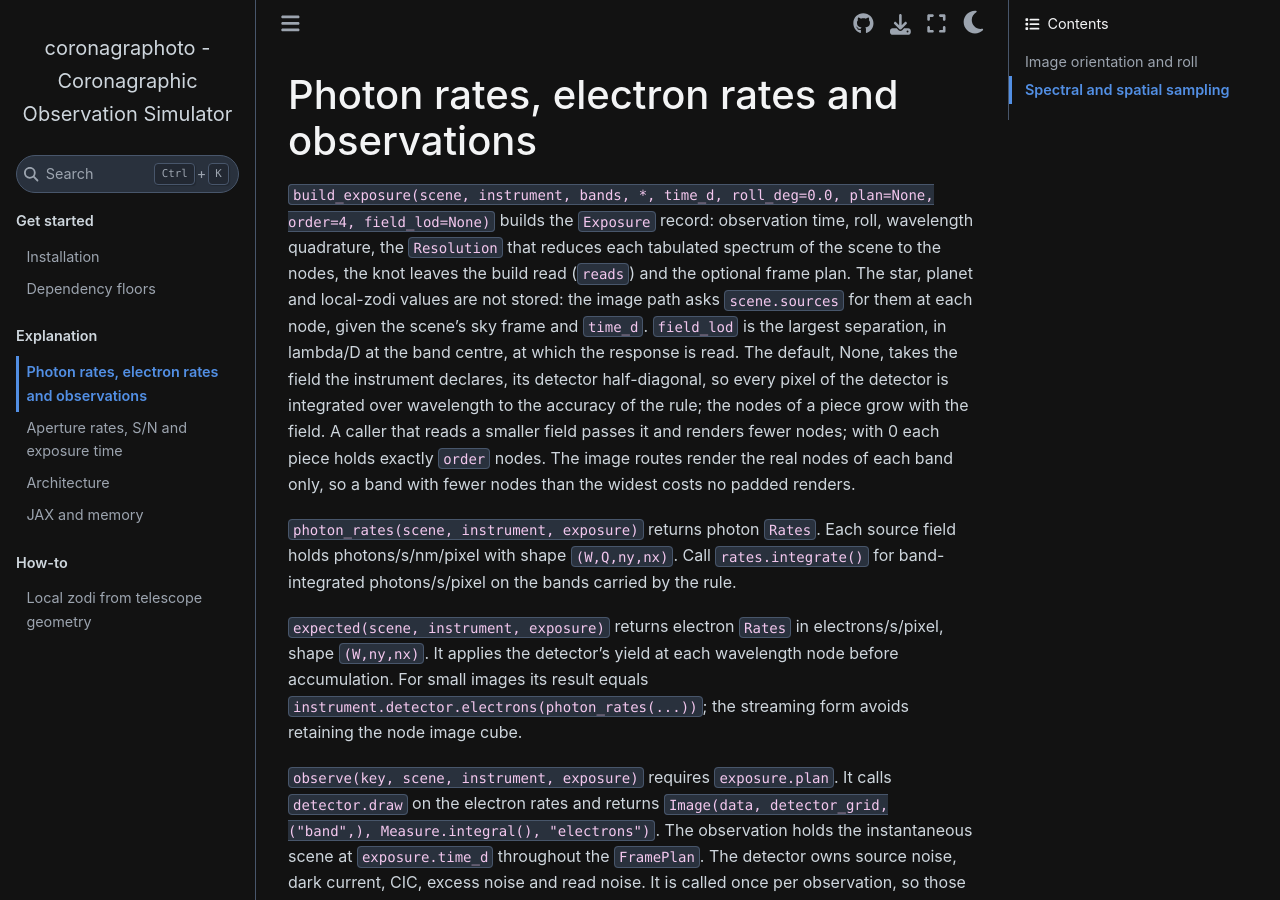
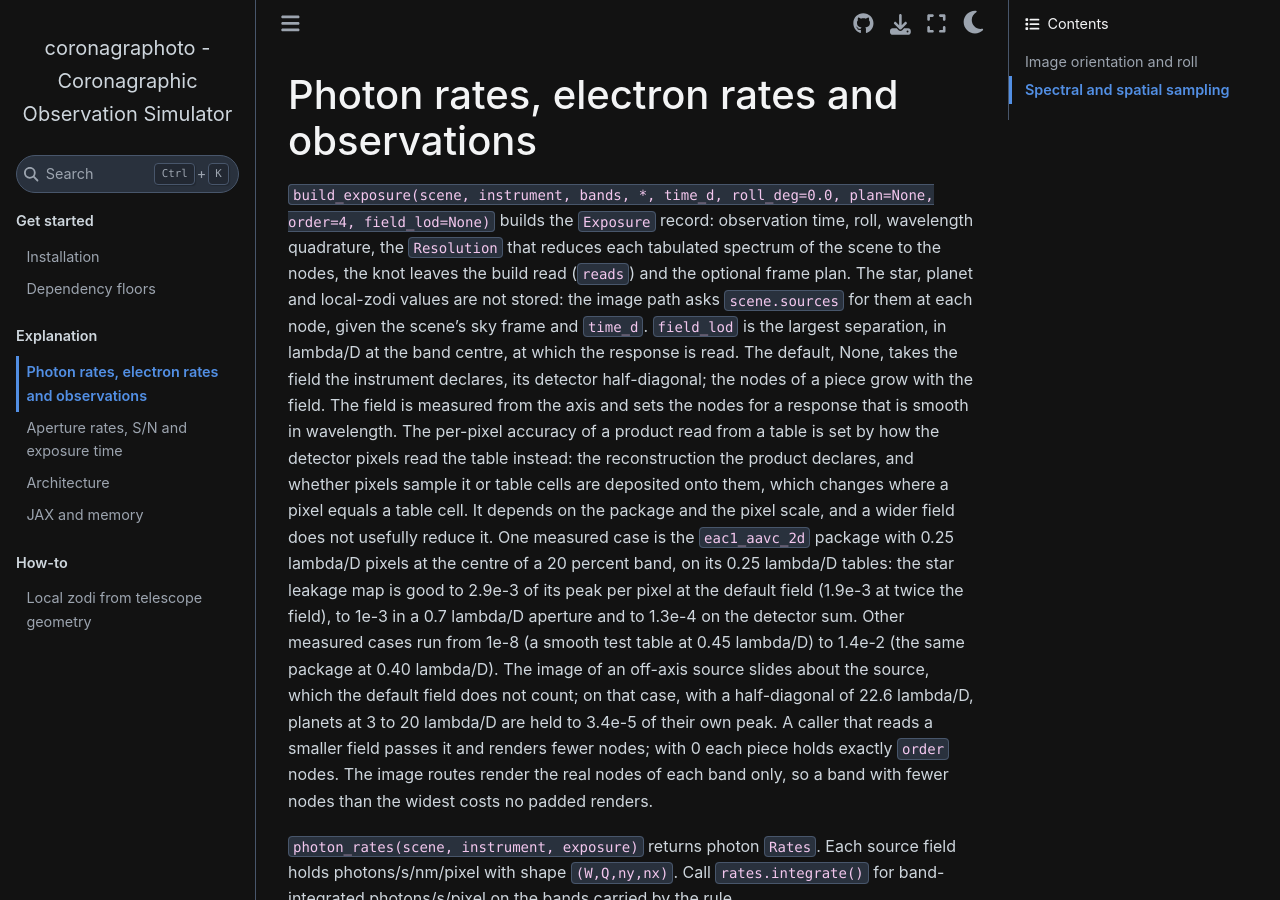
Before and after one commit to CoreySpohn/coronagraphoto, a Sphinx documentation site: the page built from docs/explanation/rate_vs_readout.md, in a window 1280 px wide and 900 px high. Built offline with Sphinx 7.4.7 and the Sphinx Book theme 1.1.4, drawn with Linux system fonts in a browser that asks for light colours; pages that are not in the unit, such as notebooks, are missing from menus.

Commit message:
docs(simulation): state that the field is measured from the axis and what sets the per-pixel accuracy

```diff
--- a/docs/explanation/rate_vs_readout.md
+++ b/docs/explanation/rate_vs_readout.md
@@ -8,9 +8,22 @@ frame plan. The star, planet and local-zodi values are not stored: the image pat
 asks `scene.sources` for them at each node, given the scene's sky frame and
 `time_d`. `field_lod` is the largest separation, in lambda/D at the band centre,
 at which the response is read. The default, None, takes the field the instrument
-declares, its detector half-diagonal, so every pixel of the detector is
-integrated over wavelength to the accuracy of the rule; the nodes of a piece
-grow with the field. A caller that reads a smaller field passes it and renders
+declares, its detector half-diagonal; the nodes of a piece grow with the field.
+The field is measured from the axis and sets the nodes for a response that is
+smooth in wavelength. The per-pixel accuracy of a product read from a table is
+set by how the detector pixels read the table instead: the reconstruction the
+product declares, and whether pixels sample it or table cells are deposited
+onto them, which changes where a pixel equals a table cell. It depends on the
+package and the pixel scale, and a wider field does not usefully reduce it. One
+measured case is the `eac1_aavc_2d` package with 0.25 lambda/D pixels at the
+centre of a 20 percent band, on its 0.25 lambda/D tables: the star leakage map
+is good to 2.9e-3 of its peak per pixel at the default field (1.9e-3 at twice
+the field), to 1e-3 in a 0.7 lambda/D aperture and to 1.3e-4 on the detector
+sum. Other measured cases run from 1e-8 (a smooth test table at 0.45 lambda/D)
+to 1.4e-2 (the same package at 0.40 lambda/D). The image of an off-axis source
+slides about the source, which the default field does not count; on that case,
+with a half-diagonal of 22.6 lambda/D, planets at 3 to 20 lambda/D are held to
+3.4e-5 of their own peak. A caller that reads a smaller field passes it and renders
 fewer nodes; with 0 each piece holds exactly `order` nodes. The image routes
 render the real nodes of each band only, so a band with fewer nodes than the
 widest costs no padded renders.
```
Also changed, not shown: 1 other file.
